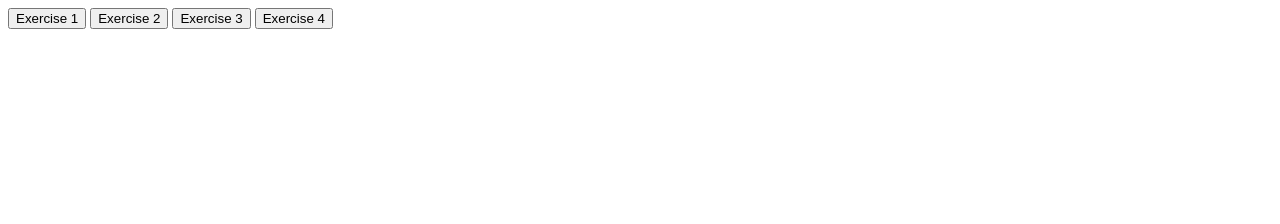
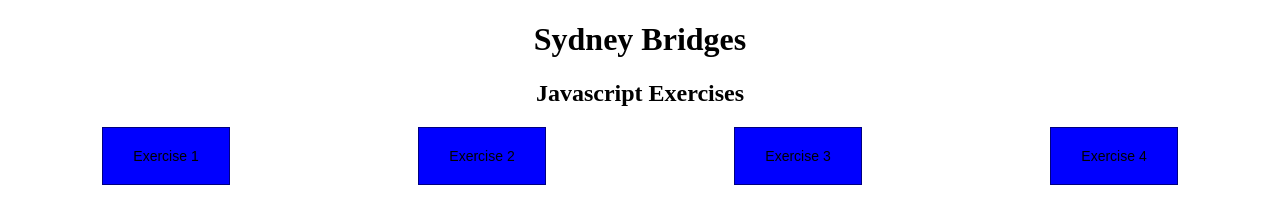
Before and after one commit to sybrid1982/-Bridges-JavascriptExercises, a plain HTML site: page index.html in a window 1280 px wide. Drawn offline with Linux system fonts and the light colour scheme.

Commit message:
Styled buttons and added a little more jazz to javascript page

```diff
--- a/index.html
+++ b/index.html
@@ -2,13 +2,18 @@
 <html>
   <head>
     <script type = "text/javascript" src='script.js'></script>
+    <link href='stylesheet.css' rel='stylesheet'>
   </head>
   <body>
+    <header>
+      <h1>Sydney Bridges</h1>
+      <h2>Javascript Exercises</h2>
+    </header>
     <form>
-      <input type="button" value="Exercise 1" onclick="numberGame()"/>
-      <input type="button" value="Exercise 2" onclick="stringBuilder()"/>
-      <input type="button" value="Exercise 3" onclick="nameExciter()"/>
-      <input type="button" value="Exercise 4" onclick="mealPrompter()"/>
+      <input class='button' type="button" value="Exercise 1" onclick="numberGame()"/>
+      <input class='button' type="button" value="Exercise 2" onclick="stringBuilder()"/>
+      <input class='button' type="button" value="Exercise 3" onclick="nameExciter()"/>
+      <input class='button' type="button" value="Exercise 4" onclick="mealPrompter()"/>
     </form>
   </body>
 </html>
--- /dev/null
+++ b/stylesheet.css
@@ -0,0 +1,19 @@
+.button{
+  padding: 20px 30px;
+  text-align: center;
+  font-size: 14px;
+  background-color: blue;
+  border: 1px solid navy;
+}
+
+header {
+  text-align: center;
+}
+
+@media screen and (min-width:768px){
+  form {
+    display: flex;
+    flex-direction: row;
+    justify-content: space-around;
+  }
+}
```
